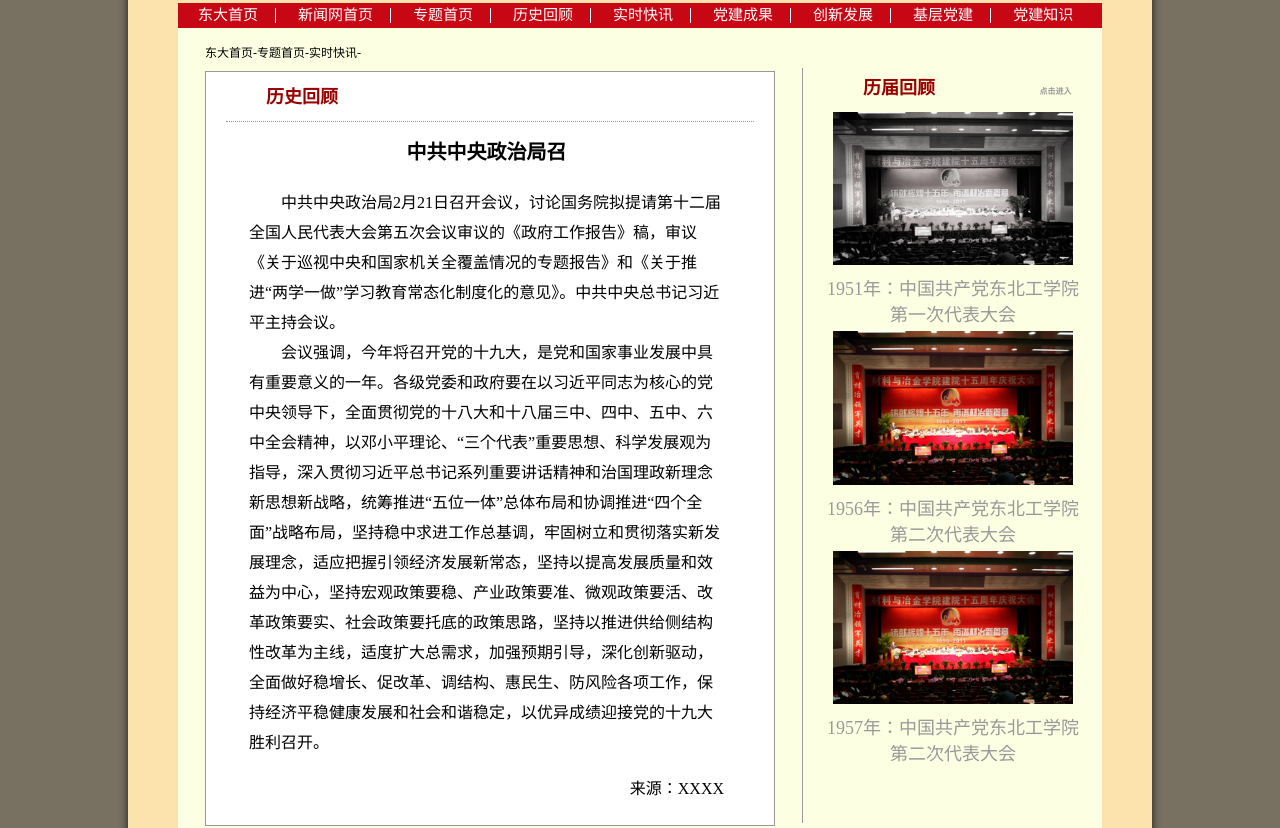
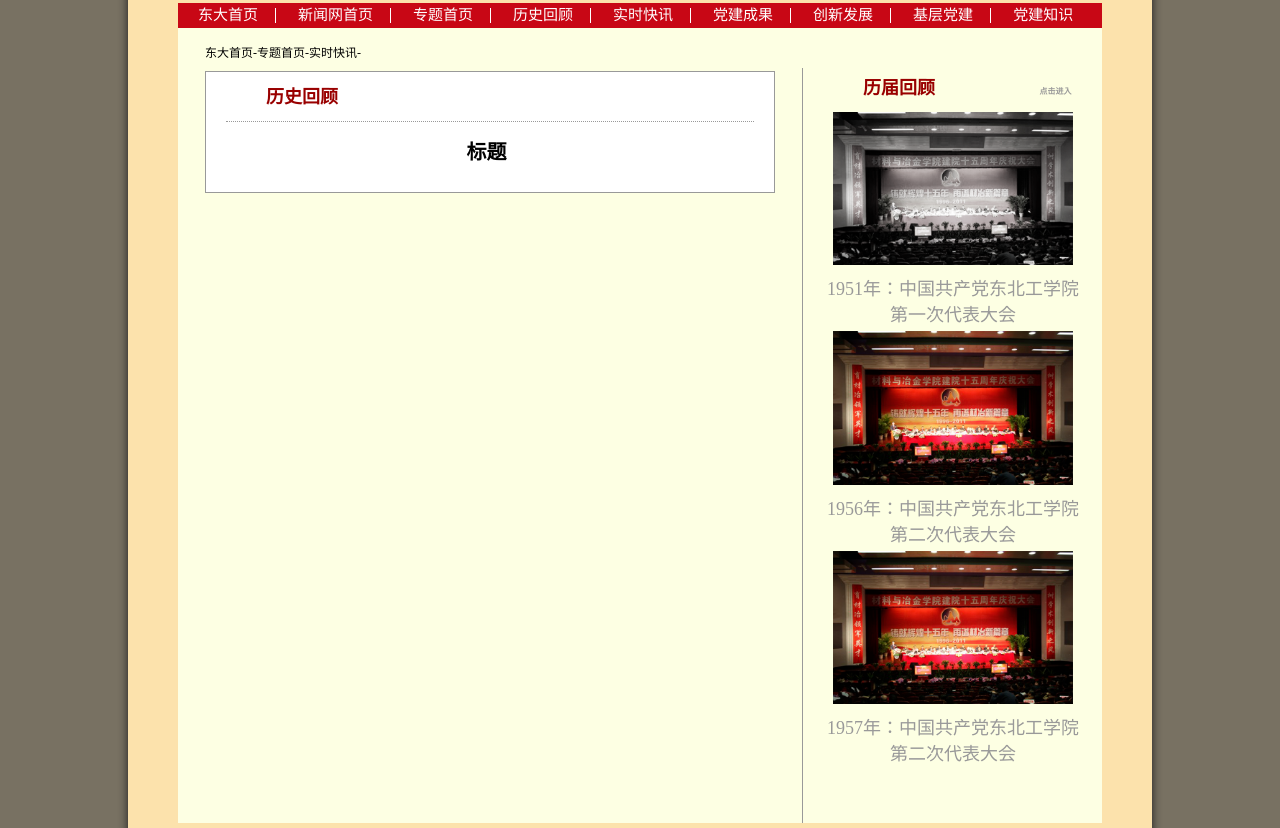
Before and after one commit to Xie-Dong/special_web, a plain HTML site: page content.html in a window 1280 px wide. Shown: the part 774-1602 px from the top of the page. Drawn offline with Linux system fonts and the light colour scheme.

Commit message:
内容页面css

```diff
--- a/content.html
+++ b/content.html
@@ -44,11 +44,8 @@
                         <div class="title"><a href="#">历史回顾</a></div>
                      </div>
                      <div class="mid_contain">
-                     <div class="mid_contain_title">中共中央政治局召 </div>
+                     <div class="mid_contain_title">标题 </div>
                      <div class="mid_contain_paragraph">
-                         <p> 中共中央政治局2月21日召开会议，讨论国务院拟提请第十二届全国人民代表大会第五次会议审议的《政府工作报告》稿，审议《关于巡视中央和国家机关全覆盖情况的专题报告》和《关于推进“两学一做”学习教育常态化制度化的意见》。中共中央总书记习近平主持会议。<br>
-                             　　会议强调，今年将召开党的十九大，是党和国家事业发展中具有重要意义的一年。各级党委和政府要在以习近平同志为核心的党中央领导下，全面贯彻党的十八大和十八届三中、四中、五中、六中全会精神，以邓小平理论、“三个代表”重要思想、科学发展观为指导，深入贯彻习近平总书记系列重要讲话精神和治国理政新理念新思想新战略，统筹推进“五位一体”总体布局和协调推进“四个全面”战略布局，坚持稳中求进工作总基调，牢固树立和贯彻落实新发展理念，适应把握引领经济发展新常态，坚持以提高发展质量和效益为中心，坚持宏观政策要稳、产业政策要准、微观政策要活、改革政策要实、社会政策要托底的政策思路，坚持以推进供给侧结构性改革为主线，适度扩大总需求，加强预期引导，深化创新驱动，全面做好稳增长、促改革、调结构、惠民生、防风险各项工作，保持经济平稳健康发展和社会和谐稳定，以优异成绩迎接党的十九大胜利召开。</p>
-                         <p style="text-align: right">来源：XXXX</p>
 
                      </div>
                 </div>
--- a/css/content.css
+++ b/css/content.css
@@ -81,6 +81,10 @@
     line-height: 30px;
     /*text-indent:50px;*/
     /* font-family: 黑体; */
+}
+.mid_contain_paragraph img{
+    width:100%;
+    margin:auto;
 }
 .mid_contain_paragraph p {
     display: block;
```
